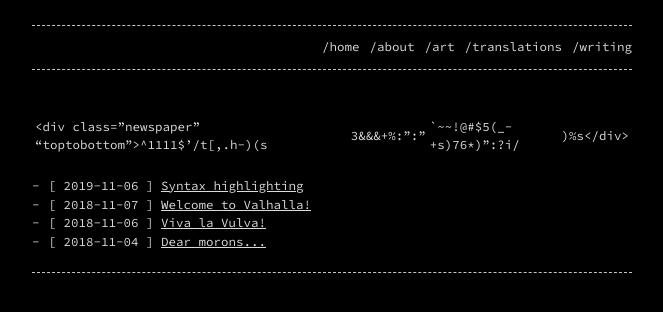
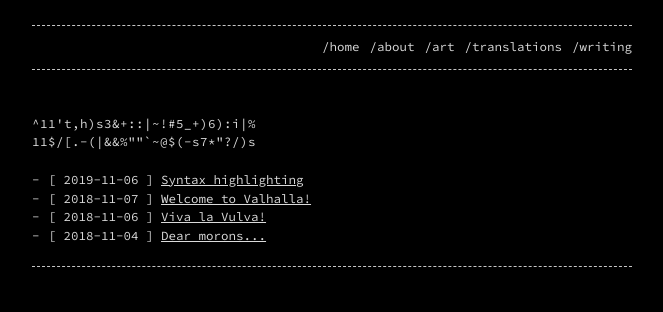
Before and after one commit to t11systems/t11systems.github.io, a Jekyll site: the page built from index.md, in a window 1280 px wide. Shown: the top 312 px of the page, without its empty margins (308-971 px from the left). Built offline with Jekyll 4.4.1, drawn with Linux system fonts in a browser that asks for light colours.

Commit message:
Update index.md

```diff
--- a/index.md
+++ b/index.md
@@ -7,7 +7,11 @@ permalink: /
   <div class="toptobottom">t%*=+ ~\|`est</div>
 </marquee>
 
-<div class="newspaper" "toptobottom">^1111$'/t[,.h-)(s|3&&&+%:":"|`~~!@#$5(_-+s)76*)":?i/|)%s</div>
+<div class="newspaper">
+  <div class="toptobottom">
+    ^1111$'/t[,.h-)(s|3&&&+%:":"|`~~!@#$5(_-+s)76*)":?i/|)%s
+  </div>
+</div>
 
 <!--bounce: <marquee direction="down" height="12" behavior="alternate">
   <marquee behavior="alternate">
```
